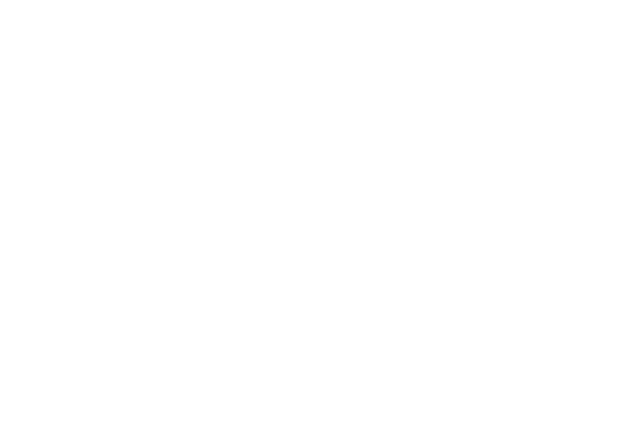
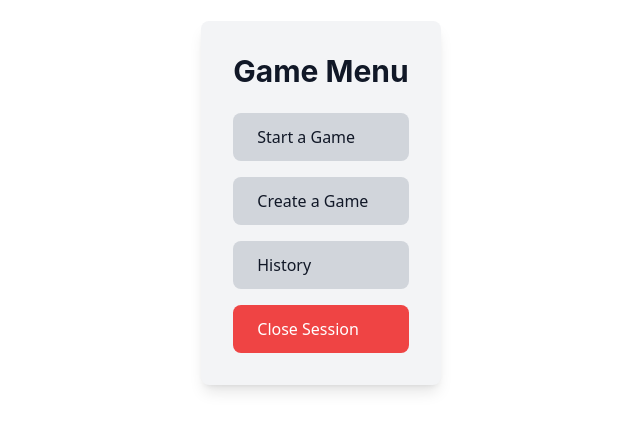
Before and after one commit to VictoriaReyes1803/BatallaNavalFrontend, an Angular app: page /home in a window 1280 px wide. Before the commit this address led to /. Shown: the part 197-628 px from the top of the page, without its empty margins (319-959 px from the left). Built offline with nearby package versions, Linux system fonts and the light colour scheme.

Commit message:
añadiendo view de menu

```diff
--- /dev/null
+++ b/src/app/Layouts/menu/menu.component.html
@@ -0,0 +1,3 @@
+<main class="h-screen w-full">
+    <router-outlet/>
+</main>
--- /dev/null
+++ b/src/app/Views/principal/home/home.component.html
@@ -0,0 +1,44 @@
+<main class="h-screen w-full">
+    <div class="flex justify-center items-center h-full w-full">
+        <style>
+            h1,
+            h2,
+            h3,
+            h4,
+            h5,
+            h6 {
+                font-family: 'Inter', sans-serif;
+                --font-sans: 'Inter';
+            }
+        </style>
+        <style>
+            body {
+                font-family: 'Inter', sans-serif;
+                --font-sans: 'Inter';
+            }
+        </style>
+        <div class="flex flex-col items-center justify-center h-screen bg-white text-gray-900">
+            <div class="bg-gray-100 rounded-lg p-8 shadow-lg w-full max-w-md">
+                <h1 class="text-3xl font-bold mb-6">Game Menu</h1>
+                <nav class="space-y-4">
+                    <a class="block bg-gray-300 hover:bg-gray-400 transition-colors duration-300 rounded-lg py-3 px-6"
+                        href="#">
+                        Start a Game
+                    </a>
+                    <a class="block bg-gray-300 hover:bg-gray-400 transition-colors duration-300 rounded-lg py-3 px-6"
+                        href="#">
+                        Create a Game
+                    </a>
+                    <a class="block bg-gray-300 hover:bg-gray-400 transition-colors duration-300 rounded-lg py-3 px-6"
+                        href="#">
+                        History
+                    </a>
+                    <a class="block bg-red-500 hover:bg-red-600 transition-colors duration-300 rounded-lg py-3 px-6 text-white"
+                        href="#">
+                        Close Session
+                    </a>
+                </nav>
+            </div>
+        </div>
+    </div>
+</main>
```
Also changed, not shown: src/app/Layouts/menu/menu.component.ts (added, +15 -0 lines), src/app/Views/principal/home/home.component.ts (added, +12 -0 lines), src/app/app.routes.ts (+12 -0 lines), src/app/Layouts/menu/menu.component.css (added), src/app/Views/principal/home/home.component.css (added), 2 other files (tests, documents, lock files or other folders).
